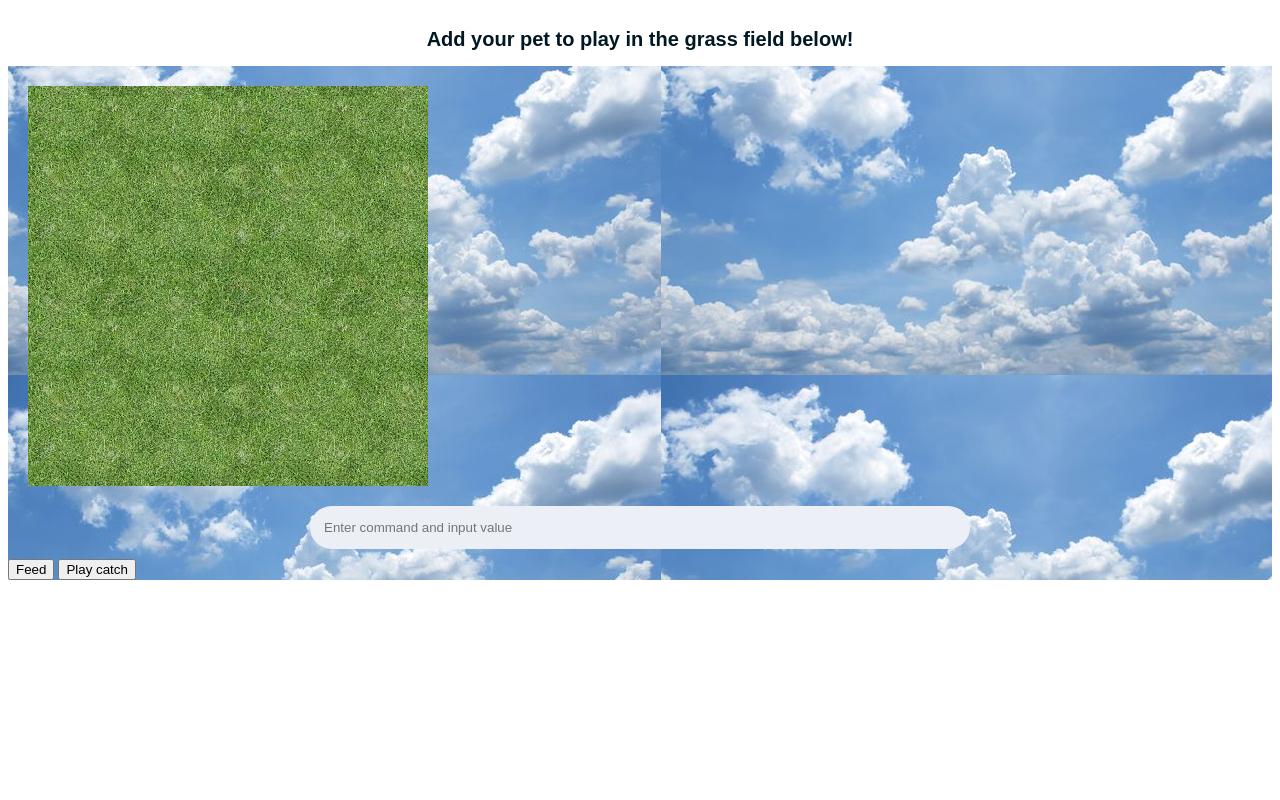
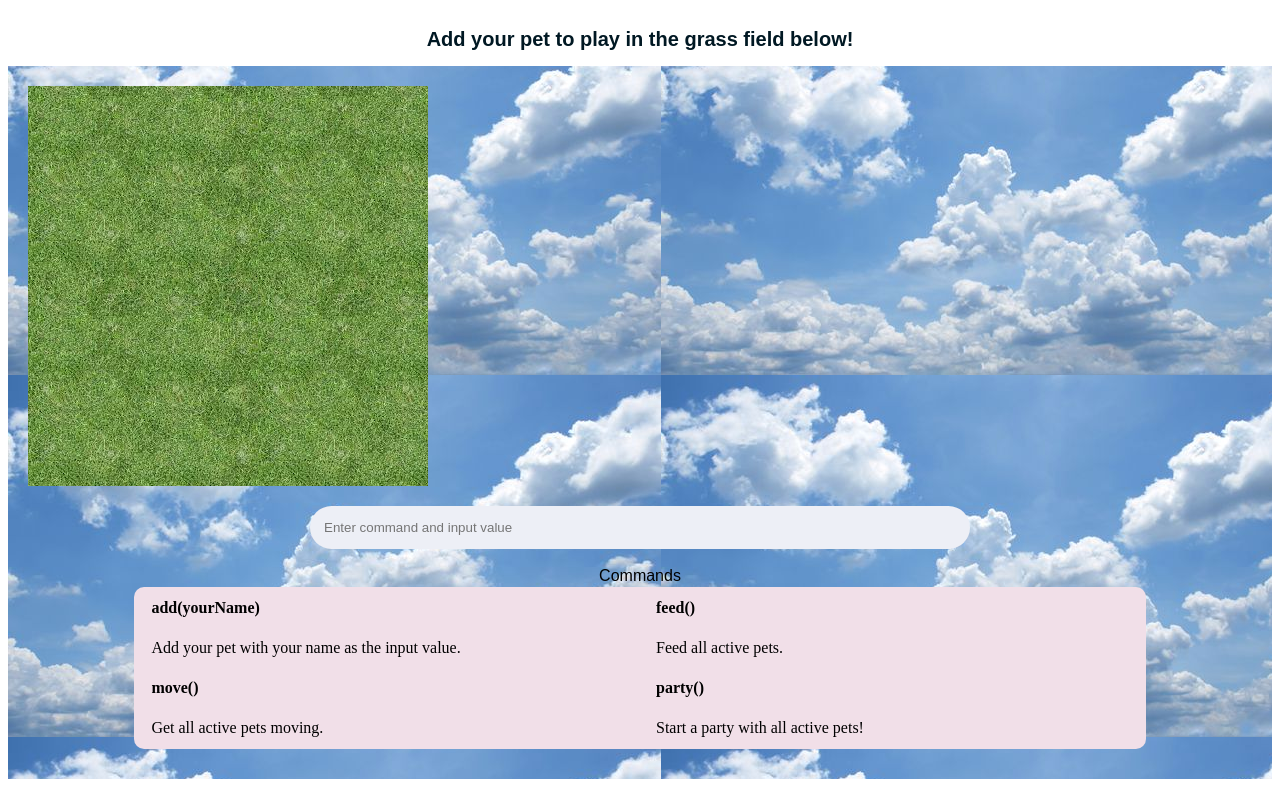
Before and after one commit to TrippMurphy/petsExtension, a browser extension: page index.html in a window 1280 px wide. Drawn offline with Linux system fonts and the light colour scheme.

Commit message:
v1.3.0 presentable

```diff
--- a/client/main.js
+++ b/client/main.js
@@ -13,6 +13,7 @@ document.addEventListener('DOMContentLoaded', () => {
     else if(input[0] === 'feed') feed(head);
     else if(input[0] === 'move') move(head);
     else if(input[0] === 'party') party(head);
+    else if(input[0] === 'congaLine') congaLine(head);
 
     userCommand.value = '';
   });
@@ -53,7 +54,7 @@ function move(head, speed = 5){
 
   let cache = head;
   let i = 2;
-  console.log(width, height);
+  // console.log(width, height);
   while(cache.next !== null){
     const newX = Math.random() * (400 - cache.size * i);
     // - (cache.size * i);
@@ -62,7 +63,7 @@ function move(head, speed = 5){
     // const newX = Math.random() * (width - cache.size);
     // const newY = Math.random() * (height - cache.size);
 
-    console.log('x', newX, ' y', newY);
+    // console.log('x', newX, ' y', newY);
     cache.petIMG.style.transition = `transform ${speed}s linear`;
     cache.petIMG.style.transform = `translate(${newX}px, ${newY}px)`;
     cache = cache.next;
@@ -77,18 +78,67 @@ function party(head){
   for(let i = 0; i < allPets.length; i++){
     head = add(allPets[i], head);
   }
-  console.log('running', head);
+  // console.log('running', head);
   // return
   move(head, 2);
 
 }
 function congaLine(head){
-  let cache = head;
-  let pastLeftPosition;
-  let pastTopPosition;
-  while(cache !== null){
+  // let cache = head;
+  //store heads position
+  // let storedPos1 = head.split(JSON.stringify(cache.petIMG.style.transform));
 
-  }
+  //move head
+
+  //go to next node
+  // store next nodes position
+  //move next node to stored heads position
+  //go to next node
+  //store next nodes position
+  //move next node
+
+
+  // console.log(JSON.stringify(cache.petIMG.style.transform));
+  // let cache = head;
+  // let pastLeftPosition;
+  // let pastTopPosition;
+  // while(cache !== null){
+
+  // }
+
+  // let cache = head;
+  // let x = 250;
+  // let y = 250;
+  // let i = 0;
+  // console.log('parseInt, ', parseInt(cache.petIMG.style.transform.match(/translateX\((.*?)px\)/)[0]));
+  // //.match(/translateX\((.*?)px\)/)[1]
+  // // // Calculate the position of the head pet
+  // while (cache.next !== null) {
+  //   x += parseInt(cache.petIMG.style.transform);
+  //   y += parseInt(cache.petIMG.style.transform);
+  //   i++;
+  //   cache = cache.next;
+  // }
+  // x = y / i;
+  // y = y / i;
+
+  // // Move all pets to the calculated position
+  // cache = head;
+
+  // while (cache.next !== null) {
+  //   // cache.p
+  //   // cache.petIMG.style.transition = 'transform 1s linear'; // Adjust the animation duration if needed
+  //   cache.petIMG.style.transform = `translate(${x}px, ${y}px)`;
+  //   cache = cache.next;
+  // }
+  // return;
+
+  //on arrow key press(not backwards)
+  //cache head
+  //current position = cache x, y
+  //move cache in arrow direction
+  //move cache down the line
+}
   // bodyMove(topPosition, leftPosition){
   //   let index = this.next;
   //   let pastTopPosition;
@@ -108,7 +158,7 @@ function congaLine(head){
   //     index = index.next;
   //   }
   // }
-}
+// }
 
 //functionality:
 //creates and utilizes each object instance
--- a/index.html
+++ b/index.html
@@ -12,17 +12,36 @@
 
         <div class="grass"></div>
 
-      <div class = "button-container">
-
         <form class="commandLine" method="POST" >
             <!-- <label for="commandLine">Type Command: Hit Enter</label> -->
             <input id="newCommand" type="text" placeholder = "Enter command and input value"/>
         </form>
 
-        <button type="button">Feed</button>
-        <button type="button">Play catch</button>
+        <table>
+          <caption>Commands</caption>
+          <thead></thead>
+          <tbody>
+            <tr>
+              <td class="func-title">add(yourName)</td>
+              <td class="func-title">feed()</td>
+            </tr>
+            <tr>
+              <td>Add your pet with your name as the input value.</td>
+              <td>Feed all active pets.</td>
+            </tr>
+            <tr>
+              <td class="func-title">move()</td>
+              <td class="func-title">party()</td>
+            </tr>
+            <tr class="finalcontent">
+              <td>Get all active pets moving.</td>
+              <td>Start a party with all active pets!</td>
+            </tr>
+          </tbody>
+        </table>
 
-      </div>
+        <h3> </h3>
+
     </div>
 </body>
 <script src='./client/main.js'></script>
--- a/style.css
+++ b/style.css
@@ -9,8 +9,7 @@
     border-radius: 35px;
     width: 50%;
     background-color: rgb(237,239, 246);
-    margin-bottom: 10px;
-    /* margin-left: 20px;  */
+    /* margin-bottom: 8px;  */
   }
 
 body{
@@ -31,6 +30,14 @@ h1{
   font-size: 20px;
 }
 
+h3{
+  color : rgb(0, 0, 0);
+  padding-bottom: 15px;
+  text-align: center;
+  font-family: papyrus, sans-serif;
+  font-size: 15px;
+}
+
 .grass{
   background-image: url("assets/images/grass.jpg");
   background-color: green;
@@ -43,7 +50,51 @@ h1{
   margin-left: 20px;
 }
 
-.button{
+table {
+  /* border-collapse: collapse; */
+  margin-top: 18px;
+  margin-left: auto;
+  margin-right: auto;
+  background-color: rgb(241, 223, 232);
+  border-radius: 10px;
+  table-layout: fixed;
+  width: 80%;
+  /* padding-bottom: 10px; */
+  /* caption-side: top; */
+}
+caption {
+  display: table-caption;
+  text-align: center;
+  font-family: papyrus, sans-serif;
+
+  margin-bottom: 2px;
+  font-size: 16px;
+}
+
+tbody {
+  padding-bottom: 50px;
+
+}
+
+td {
+  /* border: 1px solid black; */
+  padding-left: 15px;
+  padding-right: 10px;
+  padding-top: 10px;
+  padding-bottom: 10px;
+  /* padding: 10px; */
+}
+
+.func-title {
+  font-weight: bold;
+}
+
+.finalcontent{
+  padding-bottom: 50px;
+
+}
+
+/* .button{
     padding:14px;
     outline: none;
     border: transparent;
@@ -56,4 +107,80 @@ h1{
 
 .button-container {
   display: inline;
+
+} */
+
+
+
+/* body {
+    background-color: white;
 }
+
+header{
+    position: relative;
+    text-align: right;
+}
+
+/* Dropdown Button */
+/* .dropbtn {
+    background-color: #04AA6D;
+    color: white;
+    padding: 16px;
+    font-size: 16px;
+    border: none;
+    border-radius: 50%;
+  } */
+
+  /* The container <div> - needed to position the dropdown content */
+  /* .dropdown {
+    position: relative;
+    display: inline-block;
+
+  } */
+
+  /* Dropdown Content (Hidden by Default) */
+  /* .dropdown-content {
+    display: none;
+    position: absolute;
+    background-color: #f1f1f1;
+    min-width: 160px;
+    box-shadow: 0px 8px 16px 0px rgba(0,0,0,0.2);
+    z-index: 1;
+  } */
+
+  /* Links inside the dropdown */
+  /* .dropdown-content a {
+    color: black;
+    padding: 12px 16px;
+    text-decoration: none;
+    display: block;
+  } */
+
+  /* Change color of dropdown links on hover */
+  /* .dropdown-content a:hover {background-color: #ddd;} */
+
+  /* Show the dropdown menu on hover */
+  /* .dropdown:hover .dropdown-content {display: block;} */
+
+  /* Change the background color of the dropdown button when the dropdown content is shown */
+  /* .dropdown:hover .dropbtn {background-color: #3e8e41;}
+
+
+  #logo{
+    text-align: center;
+    margin-top: 4.9%;
+    padding-bottom: 38px;
+  } */
+
+  /* Search Bar */
+  /* #searchbarContainter{
+    text-align: center;
+  }
+  #searchbar{
+    padding:14px;
+    outline: none;
+    border: transparent;
+    border-radius: 35px;
+    width: 37.5%;
+    background-color: rgb(237,239, 246);
+  } */
```
Also changed, not shown: manifest.json, 2 other files.
